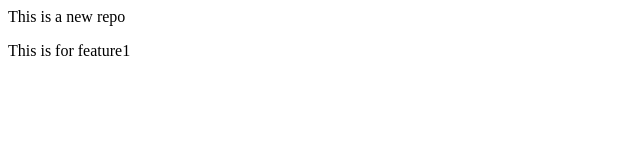
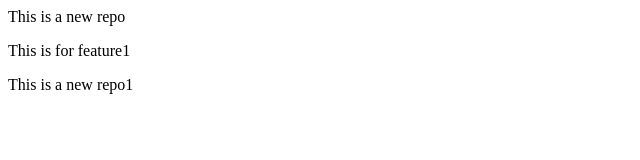
Before and after one commit to bandiharipriya/localrepo, a plain HTML site: page index.html in a window 1280 px wide. Shown: the whole page, without its empty margins (0-640 px from the left). Drawn offline with Linux system fonts and the light colour scheme.

Commit message:
commit repo changes

```diff
--- a/index.html
+++ b/index.html
@@ -1,2 +1,3 @@
 <p>This is a new repo</p>
 <p>This is for feature1</p>
+<p>This is a new repo1</p>
```
